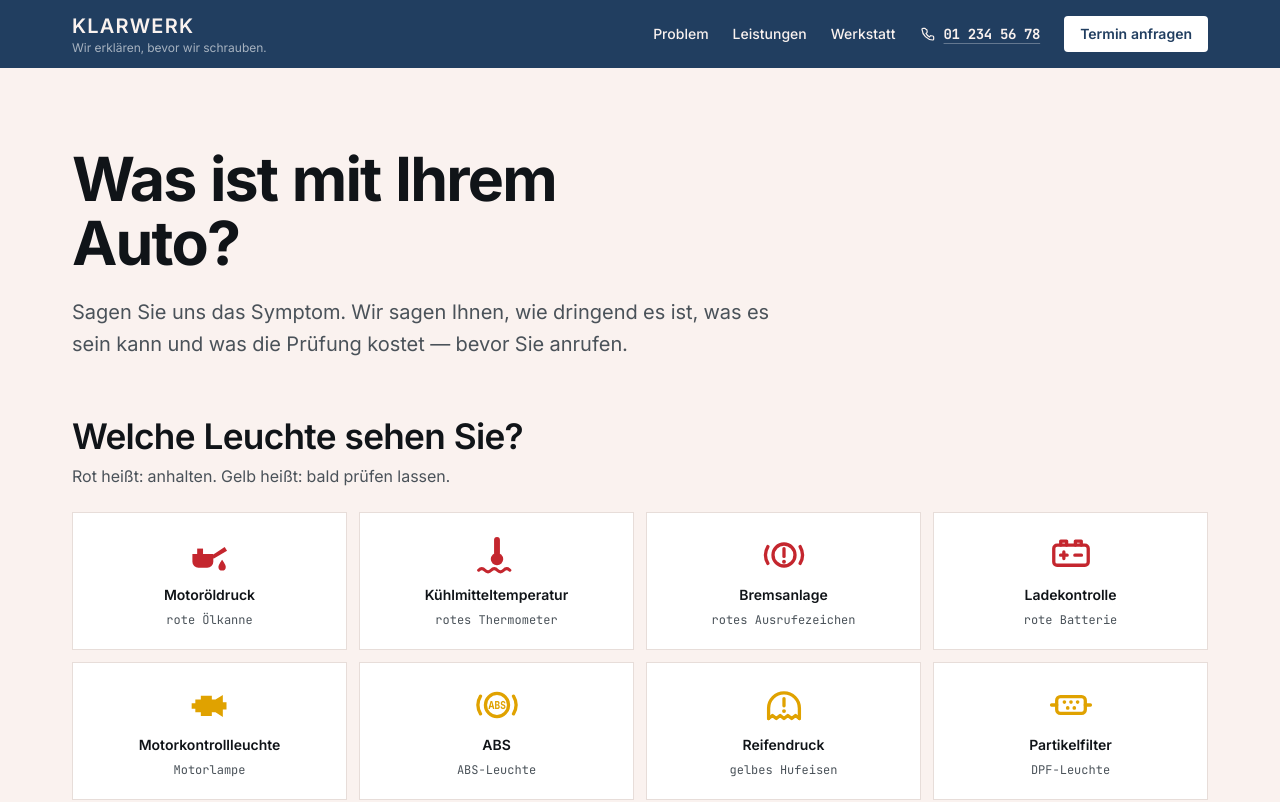
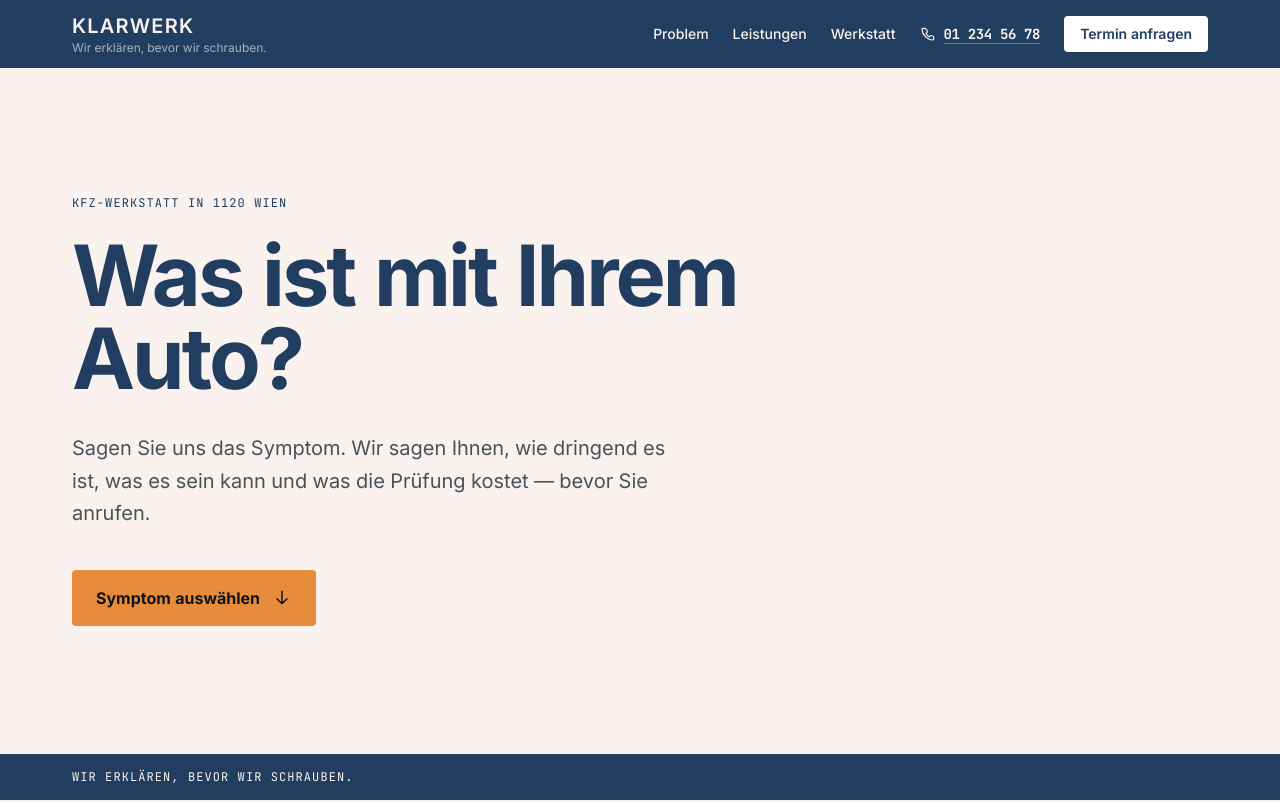
Before and after one commit to DarioD-Dev/nextjs-automechaniker-concept, a Next.js app: page /de in a window 1280 px wide. Shown: the top 802 px of the page. Built offline with nearby package versions, Linux system fonts and the light colour scheme; no server answers.

Commit message:
Hero-Experiment: ruhiger erster Bildschirm auf /de
Vier sichtbare Textelemente statt rund dreißig, alles darunter unverändert.
Keine Dringlichkeitsfarben im Hero - über das Fahrzeug wissen wir hier noch
nichts.

Ohne Foto gebaut, es gibt keins im Projekt.

```diff
--- a/messages/de.json
+++ b/messages/de.json
@@ -44,7 +44,9 @@
     "ablaufTitel": "Von der Annahme bis zur Abholung",
     "menschenLabel": "Wer das macht",
     "menschenTitel": "Drei Menschen, keine Abteilung",
-    "zurWerkstatt": "Mehr über die Werkstatt"
+    "zurWerkstatt": "Mehr über die Werkstatt",
+    "ortLabel": "Kfz-Werkstatt in",
+    "heroCta": "Symptom auswählen"
   },
   "Problem": {
     "zurueck": "Alle Symptome",
--- a/src/app/[locale]/page.tsx
+++ b/src/app/[locale]/page.tsx
@@ -15,14 +15,44 @@ export default async function Startseite({ params }: PageProps<"/[locale]">) {
 
   return (
     <>
-      {/* Die Überschrift ist eine Frage, kein Werbeversprechen. Der Claim
-          ("Wir erklären, bevor wir schrauben.") steht im Kopf und im Fuß —
-          hier gehört der Platz der Frage, die der Besucher mitbringt.
-          Kein großes Autofoto: Er hat ein Auto, das weiß er. */}
-      <Container className="pt-12 pb-4 sm:pt-20">
-        <h1 className="max-w-[16ch] text-hero font-bold">{t("titel")}</h1>
-        <p className="mt-5 max-w-[56ch] text-lead text-text-zweit">{t("lead")}</p>
-      </Container>
+      {/* Der Einstieg ist bewusst ruhig: eine Frage, ein Satz, eine Handlung.
+          Die Informationsdichte beginnt erst darunter mit dem Finder — der
+          Besucher soll erst ankommen und dann arbeiten.
+
+          Keine Dringlichkeitsfarben hier: Rot, Gelb und Blau bedeuten den
+          Zustand eines Fahrzeugs. Über ein Fahrzeug, das wir nicht kennen,
+          sagen wir im Einstieg nichts. */}
+      <section className="flex min-h-[calc(100svh-4.25rem)] flex-col">
+        <Container className="flex flex-1 flex-col justify-center py-16 sm:py-24">
+          <p className="font-mono text-label tracking-[0.09em] text-titel uppercase">
+            {t("ortLabel")} {WERKSTATT.plz} {WERKSTATT.ort}
+          </p>
+
+          <h1 className="mt-6 max-w-[14ch] text-marke font-bold text-titel">{t("titel")}</h1>
+
+          <p className="mt-8 max-w-[48ch] text-lead leading-relaxed text-text-zweit">{t("lead")}</p>
+
+          {/* Genau eine Handlung. Sie führt nicht weg, sondern weiter: in den
+              Finder direkt darunter. */}
+          <a
+            href="#finder"
+            className="mt-10 inline-flex w-fit items-center gap-3 rounded-sm bg-akzent px-6 py-4 text-base font-bold text-text transition-colors hover:bg-akzent-feld"
+          >
+            {t("heroCta")}
+            <PfeilRechtsIcon className="size-5 rotate-90" />
+          </a>
+        </Container>
+
+        {/* Der Markensatz schließt den ersten Bildschirm ab und trennt ihn von
+            der Informationsebene darunter. */}
+        <div className="bg-instrument">
+          <Container className="py-4">
+            <p className="font-mono text-label tracking-[0.09em] text-text-auf-instrument uppercase">
+              {WERKSTATT.zeile}
+            </p>
+          </Container>
+        </div>
+      </section>
 
       <Container className="pb-abschnitt sm:pb-abschnitt-lg">
         <div className="mt-10">
--- a/src/lib/cn.ts
+++ b/src/lib/cn.ts
@@ -8,7 +8,7 @@ const kwMerge = extendTailwindMerge({
   extend: {
     classGroups: {
       "font-size": [
-        { text: ["hero", "abschnitt", "block", "lead", "label", "zahl", "zahl-klein"] },
+        { text: ["marke", "hero", "abschnitt", "block", "lead", "label", "zahl", "zahl-klein"] },
       ],
       py: [{ py: ["abschnitt", "abschnitt-lg"] }],
     },
--- a/src/styles/theme.css
+++ b/src/styles/theme.css
@@ -35,6 +35,12 @@
   --text-hero--line-height: 1.05;
   --text-hero--letter-spacing: -0.03em;
 
+  /* Nur für den Einstiegsmoment der Startseite. --text-hero bleibt der
+     Seitentitel; ein Markenmoment braucht eine Stufe darüber. */
+  --text-marke: clamp(2.75rem, 1.6rem + 4.6vw, 5.5rem);
+  --text-marke--line-height: 0.98;
+  --text-marke--letter-spacing: -0.035em;
+
   --text-abschnitt: clamp(1.6rem, 1.3rem + 1.4vw, 2.2rem);
   --text-abschnitt--line-height: 1.15;
   --text-abschnitt--letter-spacing: -0.02em;
```
